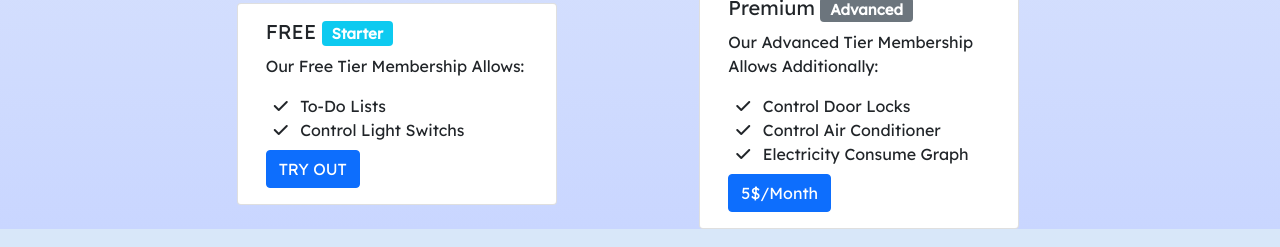
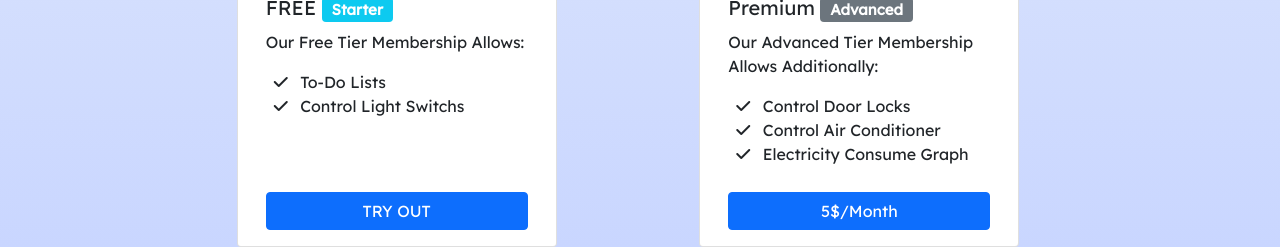
Before and after one commit to ulasiyorum/BUHomeSystems, a PHP site: page / in a window 1280 px wide. Shown: the part 717-964 px from the top of the page. Run offline with PHP 8.4, Linux system fonts and the light colour scheme; some libraries are stand-ins or nearby versions.

Commit message:
bit of improvement

```diff
--- a/src/html/consumer_main.html
+++ b/src/html/consumer_main.html
@@ -1,4 +1,4 @@
-<!DOCTYPE html>
+  <!DOCTYPE html>
 <html lang="en">
   <head>
     <meta charset="UTF-8" />
--- a/src/index.html
+++ b/src/index.html
@@ -46,10 +46,10 @@
           </div>
 
           <div id="plansContainer" class="container row justify-content-evenly align-items-center">
-            <div class="card notActive" style="width: 20rem;">
-              <div class="card-body">
+            <div class="card notActive fix-size" style="width: 20rem;">
+              <div class="card-body h-inherit">
                 <h5 class="card-title">FREE <span class="badge bg-info">Starter</span></h5>
-                <div>
+                <div class="d-flex d-fle flex-column h-full">
                   <p>Our Free Tier Membership Allows:</p>
                   <div>
                     <i class="fa-solid fa-check mx-2"></i>
@@ -59,15 +59,15 @@
                     <i class="fa-solid fa-check mx-2"></i>
                     Control Light Switchs
                   </div>
-                <a href="../register-packages/register-forms/free_register.php" class="btn btn-primary mt-2">TRY OUT</a>
+                <a href="../register-packages/register-forms/free_register.php" class="btn btn-primary mt-auto">TRY OUT</a>
               </div>
             </div>
           </div>
 
-          <div class="card notActive" style="width: 20rem;">
-            <div class="card-body">
+          <div class="card notActive fix-size" style="width: 20rem;">
+            <div class="card-body h-inherit">
               <h5 class="card-title">Premium <span class="badge bg-secondary">Advanced</span></h5>
-              <div>
+              <div class="d-flex flex-column h-full">
                 <p>Our Advanced Tier Membership Allows Additionally:</p>
                 <div>
                   <i class="fa-solid fa-check mx-2"></i>
@@ -81,9 +81,10 @@
                   <i class="fa-solid fa-check mx-2"></i>
                   Electricity Consume Graph
                 </div>
-              <a href="../register-packages/register-forms/premium_register.php" class="btn btn-primary mt-2">5$/Month</a>
+              <a href="../register-packages/register-forms/premium_register.php" class="btn btn-primary mt-auto">5$/Month</a>
             </div>
           </div>
+        </div>
         </div>
         </div>
       </section>
--- a/src/styles/styles.css
+++ b/src/styles/styles.css
@@ -1,6 +1,10 @@
 * {
     font-family: 'Lexend Deca';
 
+}
+
+.fix-size {
+    min-height: 25vh;
 }
 
 body {
@@ -9,6 +13,18 @@ body {
 }
 ul {
     list-style: none;
+}
+
+.h-inherit {
+    min-height: inherit;
+}
+
+.h-full {
+    min-height: inherit;
+}
+
+.mt-auto {
+    margin-top: auto;
 }
 
 .active {
```
